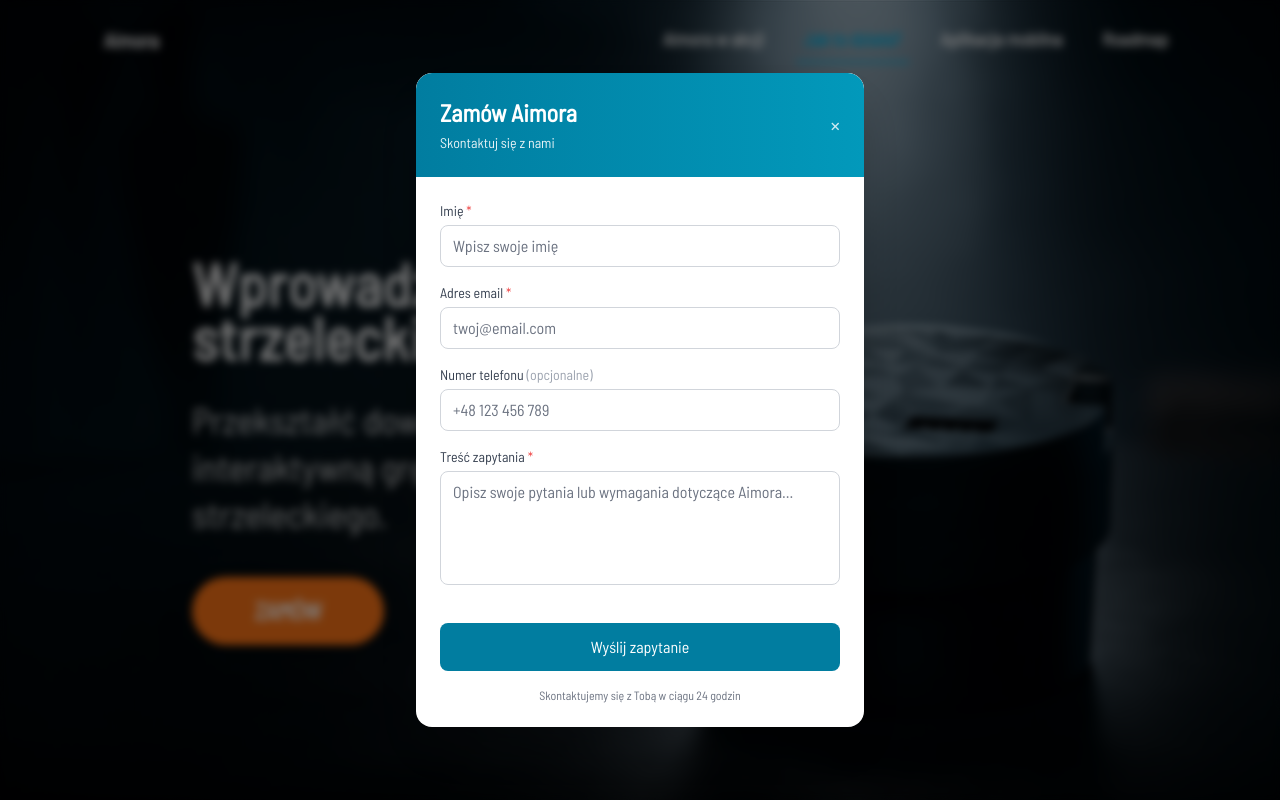
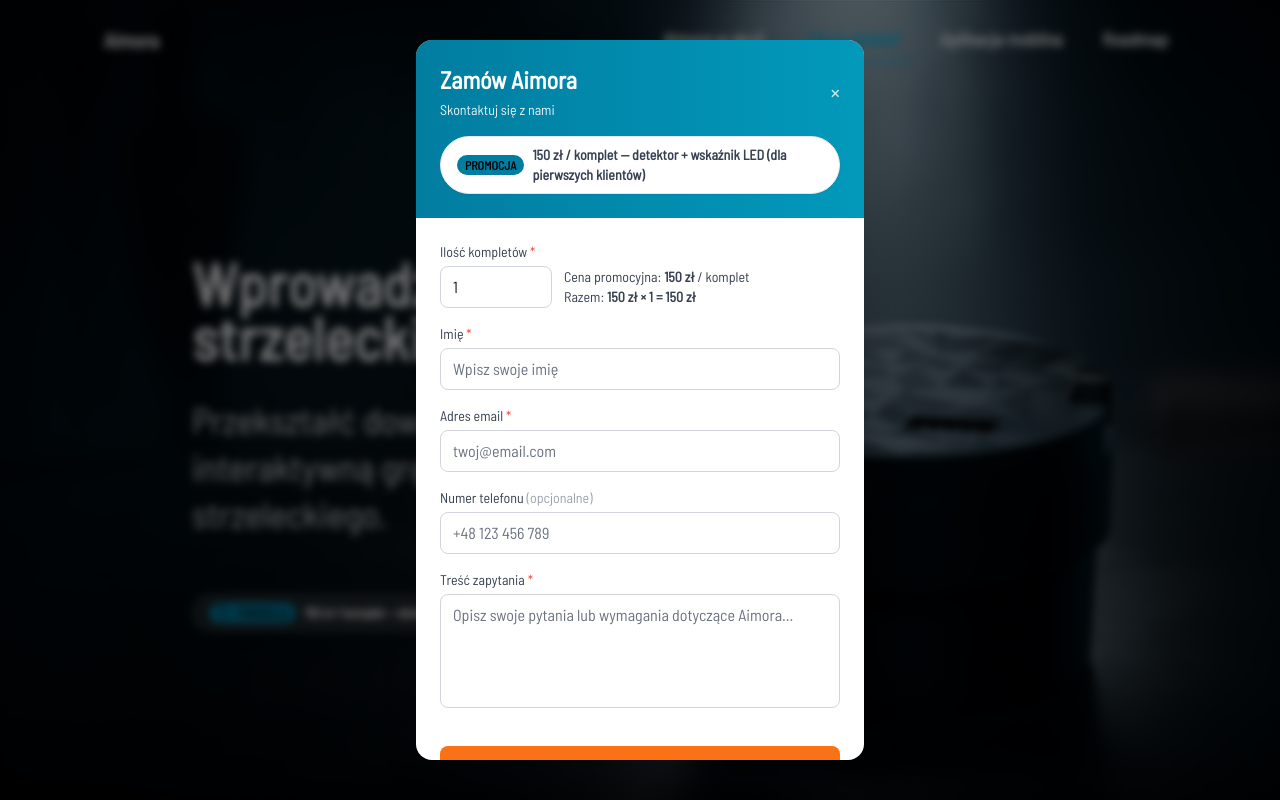
Before and after one commit to Ostreey/Aimora_landing_page, a Next.js app: page / in a window 1280 px wide. Both pictures are taken after a click on the button "ZAMÓW". Shown: the top 800 px of the page. Built offline with nearby package versions, Linux system fonts and the light colour scheme.

Commit message:
dodana cena

```diff
--- a/src/app/api/contact/route.ts
+++ b/src/app/api/contact/route.ts
@@ -5,7 +5,7 @@ const resend = new Resend(process.env.RESEND_API_KEY);
 
 export async function POST(request: NextRequest) {
   try {
-        const { name, email, phone, message } = await request.json();
+    const { name, email, phone, quantity, message } = await request.json();
 
     // Validation
     if (!name || !email || !message) {
@@ -14,6 +14,10 @@ export async function POST(request: NextRequest) {
         { status: 400 }
       );
     }
+
+    const qty = Number.isFinite(Number(quantity)) ? Math.max(1, Number(quantity)) : 1;
+    const unitPrice = 150; // PLN
+    const total = unitPrice * qty;
 
     // Email validation
     const emailRegex = /^[^\s@]+@[^\s@]+\.[^\s@]+$/;
@@ -61,6 +65,15 @@ export async function POST(request: NextRequest) {
             </div>
           </div>
 
+          <div style="background: white; padding: 25px; border-radius: 8px; box-shadow: 0 2px 10px rgba(0,0,0,0.06); margin-top: 16px;">
+            <h2 style="color: #017da0; margin-top: 0;">Szczegóły zamówienia:</h2>
+            <div style="margin: 15px 0; color: #333;">
+              <div><strong>Ilość kompletów:</strong> <span style="margin-left: 8px; color: #666;">${qty}</span></div>
+              <div><strong>Cena promocyjna:</strong> <span style="margin-left: 8px; color: #666;">${unitPrice} zł / komplet</span></div>
+              <div><strong>Suma:</strong> <span style="margin-left: 8px; color: #666; font-weight: 700;">${total} zł</span></div>
+            </div>
+          </div>
+
           <div style="text-align: center; margin-top: 25px; color: #666; font-size: 12px;">
             <p>Email wysłany automatycznie z formularza kontaktowego Aimora</p>
             <p style="margin-top: 5px;">Data: ${new Date().toLocaleString('pl-PL')}</p>
--- a/src/components/CTA.tsx
+++ b/src/components/CTA.tsx
@@ -5,6 +5,7 @@ import { motion } from 'framer-motion';
 import { ArrowRight, Clock } from 'lucide-react';
 import { useState } from 'react';
 import { ContactForm } from './ContactForm';
+import { PromoBadge } from './PromoBadge';
 import { RippleButton } from './RippleButton';
 
 export function CTA() {
@@ -41,6 +42,17 @@ export function CTA() {
                         >
                             Przekształć swój trening w profesjonalne doświadczenie pełne emocji.
                         </motion.p>
+
+                        {/* Promo strip */}
+                        <motion.div
+                            initial={{ opacity: 0, y: 20 }}
+                            whileInView={{ opacity: 1, y: 0 }}
+                            transition={{ duration: 0.6, delay: 0.15 }}
+                            viewport={{ once: true }}
+                            className="mb-6"
+                        >
+                            <PromoBadge variant="onDark" text="150 zł / komplet — detektor + wskaźnik LED (limitowana pula)" />
+                        </motion.div>
 
 
                         {/* CTA Buttons */}
--- a/src/components/ContactForm.tsx
+++ b/src/components/ContactForm.tsx
@@ -3,10 +3,13 @@
 import { trackFormSend } from '@/lib/firebase';
 import { useState } from 'react';
 
+const PROMO_PRICE_PLN = 150;
+
 interface ContactFormData {
     name: string;
     email: string;
     phone: string;
+    quantity: number;
     message: string;
 }
 
@@ -20,14 +23,15 @@ export function ContactForm({ isOpen, onClose }: ContactFormProps) {
         name: '',
         email: '',
         phone: '',
+        quantity: 1,
         message: ''
     });
-    const [errors, setErrors] = useState<Partial<ContactFormData>>({});
+    const [errors, setErrors] = useState<Partial<Record<keyof ContactFormData, string>>>({});
     const [isSubmitting, setIsSubmitting] = useState(false);
     const [isSuccess, setIsSuccess] = useState(false);
 
     const validateForm = (): boolean => {
-        const newErrors: Partial<ContactFormData> = {};
+        const newErrors: Partial<Record<keyof ContactFormData, string>> = {};
 
         if (!formData.name.trim()) {
             newErrors.name = 'Imię jest wymagane';
@@ -41,8 +45,12 @@ export function ContactForm({ isOpen, onClose }: ContactFormProps) {
 
         if (!formData.message.trim()) {
             newErrors.message = 'Treść zapytania jest wymagana';
-        } else if (formData.message.trim().length < 10) {
-            newErrors.message = 'Treść zapytania musi mieć co najmniej 10 znaków';
+        } else if (formData.message.trim().length < 5) {
+            newErrors.message = 'Treść zapytania musi mieć co najmniej 5 znaków';
+        }
+
+        if (!Number.isFinite(formData.quantity) || formData.quantity < 1) {
+            newErrors.quantity = 'Podaj liczbę kompletów (min. 1)';
         }
 
         setErrors(newErrors);
@@ -73,7 +81,7 @@ export function ContactForm({ isOpen, onClose }: ContactFormProps) {
                 trackFormSend();
                 // Reset form after 3 seconds and close modal
                 setTimeout(() => {
-                    setFormData({ name: '', email: '', phone: '', message: '' });
+                    setFormData({ name: '', email: '', phone: '', quantity: 1, message: '' });
                     setIsSuccess(false);
                     onClose();
                 }, 3000);
@@ -103,7 +111,7 @@ export function ContactForm({ isOpen, onClose }: ContactFormProps) {
             onClose();
             // Reset form when closing
             setTimeout(() => {
-                setFormData({ name: '', email: '', phone: '', message: '' });
+                setFormData({ name: '', email: '', phone: '', quantity: 1, message: '' });
                 setErrors({});
                 setIsSuccess(false);
             }, 300);
@@ -130,6 +138,17 @@ export function ContactForm({ isOpen, onClose }: ContactFormProps) {
                             ×
                         </button>
                     </div>
+                    {/* Promo badge */}
+                    <div className="mt-4">
+                        <span className="inline-block">
+                            {/* use the same style as other sections */}
+                            {/* lightweight import avoidance: reusing markup would require importing component, but it's fine to keep here minimal */}
+                            <span className="inline-flex items-center gap-2 rounded-full bg-white text-gray-900 border border-gray-200 shadow-sm px-4 py-2 text-sm font-semibold">
+                                <span className="inline-flex items-center gap-1.5 rounded-full px-2 py-0.5 text-xs font-bold bg-[#017da0] text-black">PROMOCJA</span>
+                                <span className="text-gray-700">150 zł / komplet — detektor + wskaźnik LED (dla pierwszych klientów)</span>
+                            </span>
+                        </span>
+                    </div>
                 </div>
 
                 {/* Success State */}
@@ -148,6 +167,39 @@ export function ContactForm({ isOpen, onClose }: ContactFormProps) {
                 {/* Form */}
                 {!isSuccess && (
                     <form onSubmit={handleSubmit} className="p-6 space-y-4">
+                        {/* Quantity Field */}
+                        <div>
+                            <label htmlFor="quantity" className="block text-sm font-medium text-gray-700 mb-1">
+                                Ilość kompletów <span className="text-red-500">*</span>
+                            </label>
+                            <div className="flex items-center gap-3">
+                                <input
+                                    type="number"
+                                    id="quantity"
+                                    name="quantity"
+                                    min={1}
+                                    step={1}
+                                    value={formData.quantity}
+                                    onChange={(e) => {
+                                        const val = parseInt(e.target.value, 10);
+                                        setFormData(prev => ({ ...prev, quantity: Number.isFinite(val) ? Math.max(1, val) : 1 }));
+                                        if (errors.quantity) setErrors(prev => ({ ...prev, quantity: '' }));
+                                    }}
+                                    className={`w-28 px-3 py-2 border rounded-lg focus:ring-2 focus:ring-[#017da0] focus:border-transparent transition-colors text-gray-900 placeholder-gray-500 ${errors.quantity ? 'border-red-500' : 'border-gray-300'}`}
+                                    placeholder="1"
+                                    disabled={isSubmitting}
+                                />
+                                <div className="text-sm text-gray-700">
+                                    <div>
+                                        Cena promocyjna: <span className="font-semibold">{PROMO_PRICE_PLN} zł</span> / komplet
+                                    </div>
+                                    <div>
+                                        Razem: <span className="font-semibold">{PROMO_PRICE_PLN} zł × {formData.quantity} = {PROMO_PRICE_PLN * (Number.isFinite(formData.quantity) ? formData.quantity : 1)} zł</span>
+                                    </div>
+                                </div>
+                            </div>
+                            {errors.quantity && <p className="text-red-500 text-xs mt-1">{errors.quantity}</p>}
+                        </div>
                         {/* Name Field */}
                         <div>
                             <label htmlFor="name" className="block text-sm font-medium text-gray-700 mb-1">
@@ -227,7 +279,7 @@ export function ContactForm({ isOpen, onClose }: ContactFormProps) {
                             <button
                                 type="submit"
                                 disabled={isSubmitting}
-                                className="w-full bg-[#017da0] text-white py-3 px-4 rounded-lg font-medium hover:bg-[#015a7a] focus:ring-2 focus:ring-[#017da0] focus:ring-offset-2 transition-colors disabled:opacity-50 disabled:cursor-not-allowed"
+                                className="w-full bg-orange-500 text-white py-3 px-4 rounded-lg font-medium hover:bg-orange-600 focus:ring-2 focus:ring-orange-500 focus:ring-offset-2 transition-colors disabled:opacity-50 disabled:cursor-not-allowed"
                             >
                                 {isSubmitting ? (
                                     <div className="flex items-center justify-center">
--- a/src/components/Hero.tsx
+++ b/src/components/Hero.tsx
@@ -4,6 +4,7 @@ import { trackCTAClick } from '@/lib/firebase'
 import Image from 'next/image'
 import { useState } from 'react'
 import { ContactForm } from './ContactForm'
+import { PromoBadge } from './PromoBadge'
 import { RippleButton } from './RippleButton'
 
 export function Hero() {
@@ -37,6 +38,7 @@ export function Hero() {
                     <p className="font-exo2 font-normal text-[36px] leading-[47px] tracking-[0.0002em] text-white/80 mb-10 max-w-2xl">
                         Przekształć dowolny stalowy cel w interaktywną grę i osobistego trenera strzeleckiego.
                     </p>
+                    <PromoBadge className="mb-6" variant="onDark" />
                     <RippleButton
                         className="font-inter font-bold text-[24px] leading-[36px] tracking-[-0.02em] uppercase bg-orange-500 hover:bg-orange-600 text-white px-[3.9rem] py-4 rounded-full shadow-2xl transition-all duration-200 w-fit"
                         onClick={() => {
@@ -55,6 +57,7 @@ export function Hero() {
                     <p className="font-exo2 font-normal text-lg leading-[28px] tracking-[0.0002em] text-white/80 mb-3">
                         Przekształć dowolny stalowy cel w interaktywną grę i osobistego trenera strzeleckiego
                     </p>
+                    <PromoBadge className="mb-3" variant="onDark" />
                     <RippleButton
                         className="font-inter font-bold text-lg leading-[28px] tracking-[-0.02em] uppercase bg-orange-500 hover:bg-orange-600 text-white px-8 py-3 rounded-full shadow-2xl transition-all duration-200 w-fit mx-auto"
                         onClick={() => {
--- /dev/null
+++ b/src/components/PromoBadge.tsx
@@ -0,0 +1,34 @@
+'use client'
+
+import { cn } from '@/lib/utils'
+import { Tag } from 'lucide-react'
+
+type PromoBadgeProps = {
+    className?: string
+    variant?: 'onDark' | 'onLight'
+    text?: string
+}
+
+export function PromoBadge({ className, variant = 'onDark', text }: PromoBadgeProps) {
+    const isDark = variant === 'onDark'
+
+    const base = 'inline-flex items-center gap-2 rounded-full backdrop-blur-sm px-4 py-2 text-sm font-semibold shadow-sm'
+    const theme = isDark
+        ? 'bg-white/10 text-white border border-white/15'
+        : 'bg-black/5 text-gray-900 border border-black/10'
+
+    return (
+        <div className={cn(base, theme, className)}>
+            <span className={cn(
+                'inline-flex items-center gap-1.5 rounded-full px-2 py-0.5 text-xs font-bold',
+                isDark ? 'bg-[#017da0] text-black' : 'bg-[#017da0] text-black'
+            )}>
+                <Tag className={cn('h-3.5 w-3.5', isDark ? 'text-black' : 'text-black')} />
+                PROMOCJA
+            </span>
+            <span className={cn('tracking-tight', isDark ? 'text-white/90' : 'text-gray-800')}>
+                {text ?? '150 zł / komplet — detektor + wskaźnik LED'}
+            </span>
+        </div>
+    )
+}
```
Lines whose indentation alone changed are shown as unchanged.
